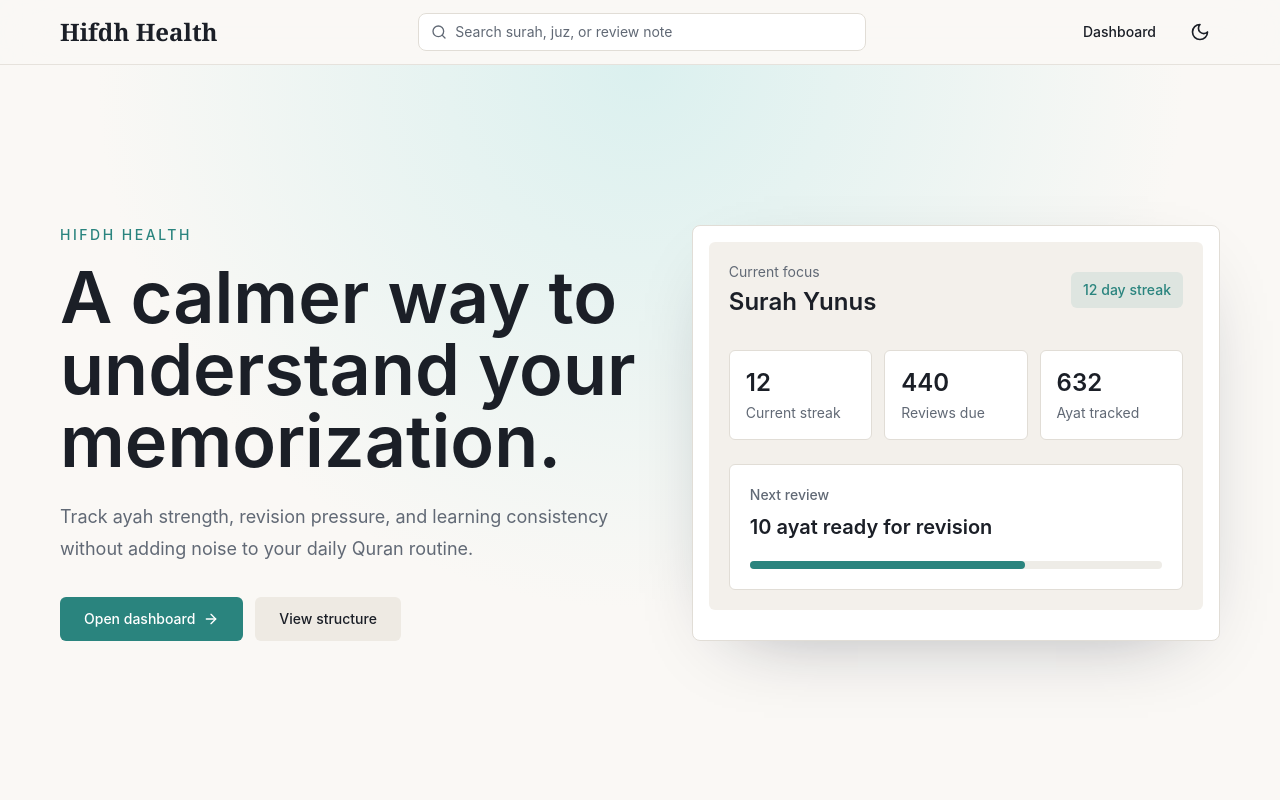
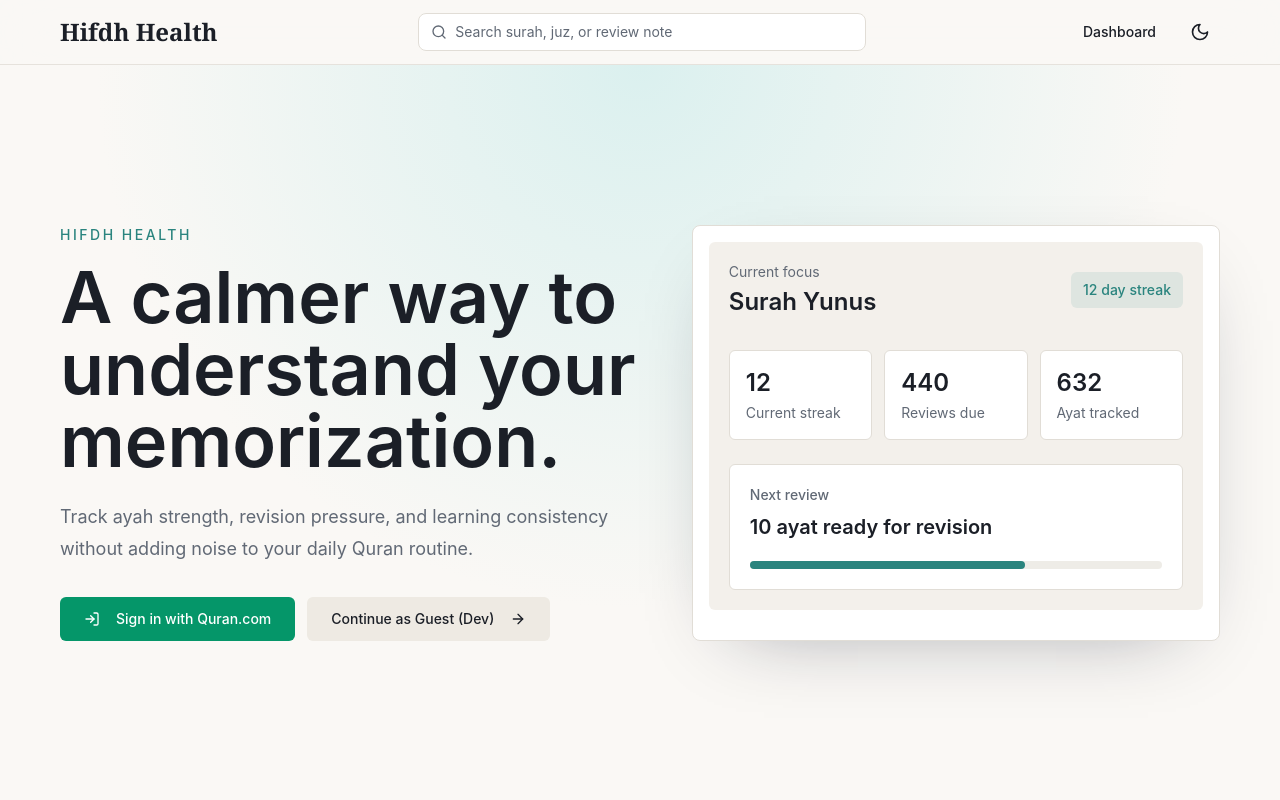
Before and after one commit to EmperorsReign05/QuranRecall, a Next.js app: page / in a window 1280 px wide. Shown: the top 800 px of the page. Built offline with nearby package versions, Linux system fonts and the light colour scheme; no server answers; a web font is replaced by a local one.

Commit message:
added guest dev account

```diff
--- a/src/app/dashboard/page.tsx
+++ b/src/app/dashboard/page.tsx
@@ -2,6 +2,7 @@
 
 import { useEffect, useState } from "react";
 import { AnimatePresence } from "framer-motion";
+import { useRouter } from "next/navigation";
 
 import { AyahHeatmap } from "@/components/dashboard/ayah-heatmap";
 import { DashboardHeader } from "@/components/dashboard/dashboard-header";
@@ -16,18 +17,28 @@ import { Button } from "@/components/ui/button";
 
 export default function DashboardPage() {
   const { surahGroups, stats, isLoading, markRevised, setDifficulty, revisionQueue, refreshData } = useHifdh();
-  const { isAuthenticated, isLoading: isAuthLoading, login } = useAuth();
+  const { isAuthenticated, isLoading: isAuthLoading } = useAuth();
   const [selectedAyahKey, setSelectedAyahKey] = useState<VerseKey | null>(null);
+  const router = useRouter();
 
   const [showOnboarding, setShowOnboarding] = useState(false);
   const [isClient, setIsClient] = useState(false);
 
   useEffect(() => {
     setIsClient(true);
+
+    // Auth Guard
+    if (!isAuthLoading && !isAuthenticated) {
+      if (sessionStorage.getItem("dev_guest") !== "true") {
+        router.push("/");
+        return;
+      }
+    }
+
     if (!localStorage.getItem("hifdh_onboarded")) {
       setShowOnboarding(true);
     }
-  }, []);
+  }, [isAuthenticated, isAuthLoading, router]);
 
   const handleOnboardingComplete = () => {
     setShowOnboarding(false);
@@ -61,14 +72,6 @@ export default function DashboardPage() {
 
   return (
     <div className="space-y-8 relative overflow-hidden">
-      {!isAuthenticated && !isAuthLoading && (
-        <div className="bg-zinc-800/80 border border-emerald-500/20 p-4 rounded-xl text-sm flex items-center justify-between shadow-lg">
-          <p className="text-zinc-300">Sign in with your Quran.com account to sync your progress across devices.</p>
-          <Button size="sm" onClick={login} className="bg-emerald-500 hover:bg-emerald-600 text-white ml-4">
-            Sign in
-          </Button>
-        </div>
-      )}
       {showOnboarding && <OnboardingFlow onComplete={handleOnboardingComplete} />}
       <DashboardHeader />
       <StatCards />
--- a/src/app/page.tsx
+++ b/src/app/page.tsx
@@ -8,7 +8,7 @@ import Link from "next/link";
 
 import { MotionSection } from "@/components/motion-section";
 import { TopNavbar } from "@/components/navigation/top-navbar";
-import { Button } from "@/components/ui/button";
+import { LandingButtons } from "@/components/landing-buttons";
 import { Card, CardContent } from "@/components/ui/card";
 import { mockStats } from "@/lib/mock-data";
 
@@ -50,17 +50,7 @@ export default function LandingPage() {
               Track ayah strength, revision pressure, and learning consistency
               without adding noise to your daily Quran routine.
             </p>
-            <div className="mt-8 flex flex-col gap-3 sm:flex-row">
-              <Button asChild size="lg">
-                <Link href="/dashboard">
-                  Open dashboard
-                  <ArrowRight className="h-4 w-4" />
-                </Link>
-              </Button>
-              <Button asChild variant="secondary" size="lg">
-                <Link href="#overview">View structure</Link>
-              </Button>
-            </div>
+            <LandingButtons />
           </MotionSection>
 
           <MotionSection
--- /dev/null
+++ b/src/components/landing-buttons.tsx
@@ -0,0 +1,58 @@
+"use client";
+
+import { ArrowRight, LogIn } from "lucide-react";
+import Link from "next/link";
+import { useRouter } from "next/navigation";
+import { useEffect, useState } from "react";
+
+import { Button } from "@/components/ui/button";
+import { useAuth } from "@/hooks/useAuth";
+
+export function LandingButtons() {
+  const { isAuthenticated, isLoading, login } = useAuth();
+  const router = useRouter();
+  const [mounted, setMounted] = useState(false);
+
+  useEffect(() => {
+    setMounted(true);
+  }, []);
+
+  const handleGuestLogin = () => {
+    sessionStorage.setItem("dev_guest", "true");
+    router.push("/dashboard");
+  };
+
+  if (!mounted || isLoading) {
+    return (
+      <div className="mt-8 flex flex-col gap-3 sm:flex-row opacity-50">
+        <Button size="lg" disabled>Loading...</Button>
+      </div>
+    );
+  }
+
+  if (isAuthenticated) {
+    return (
+      <div className="mt-8 flex flex-col gap-3 sm:flex-row">
+        <Button asChild size="lg">
+          <Link href="/dashboard">
+            Open dashboard
+            <ArrowRight className="h-4 w-4 ml-2" />
+          </Link>
+        </Button>
+      </div>
+    );
+  }
+
+  return (
+    <div className="mt-8 flex flex-col gap-3 sm:flex-row">
+      <Button size="lg" onClick={login} className="bg-emerald-600 hover:bg-emerald-700 text-white">
+        <LogIn className="h-4 w-4 mr-2" />
+        Sign in with Quran.com
+      </Button>
+      <Button variant="secondary" size="lg" onClick={handleGuestLogin}>
+        Continue as Guest (Dev)
+        <ArrowRight className="h-4 w-4 ml-2" />
+      </Button>
+    </div>
+  );
+}
```
